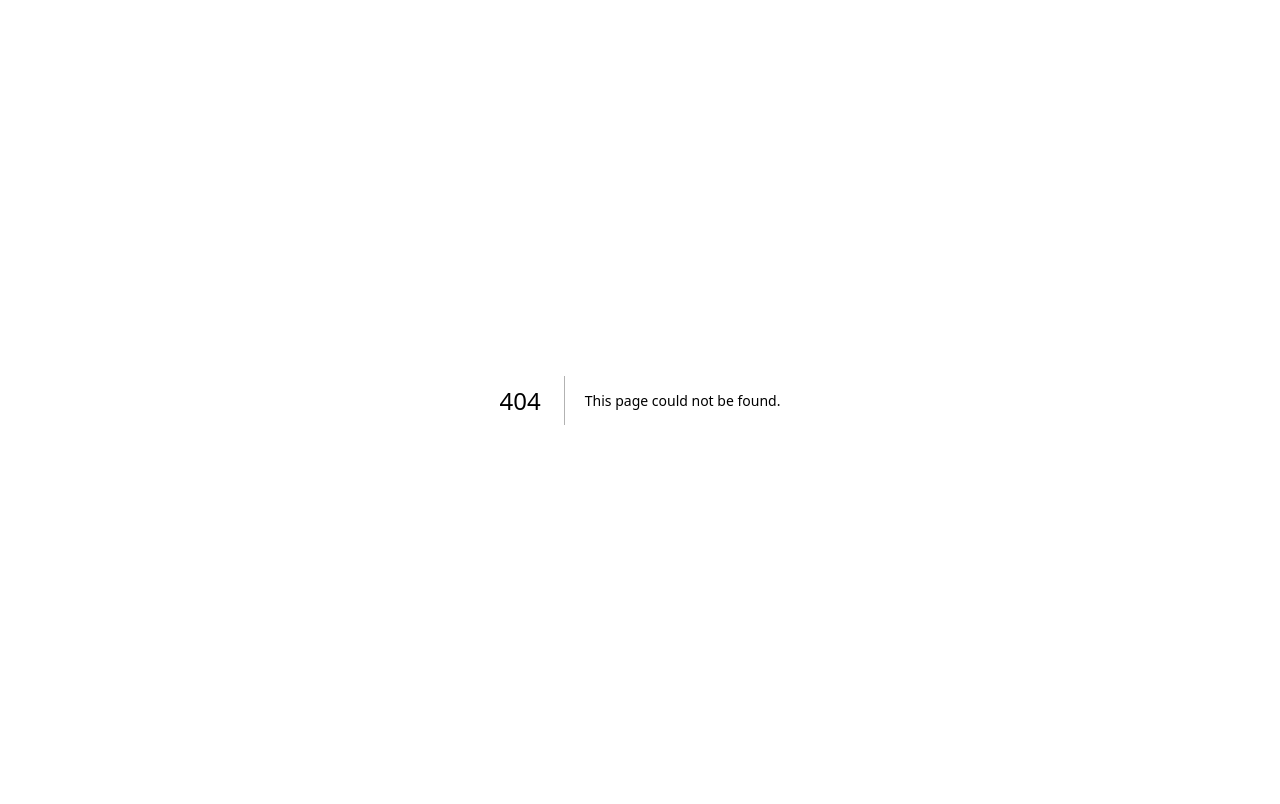
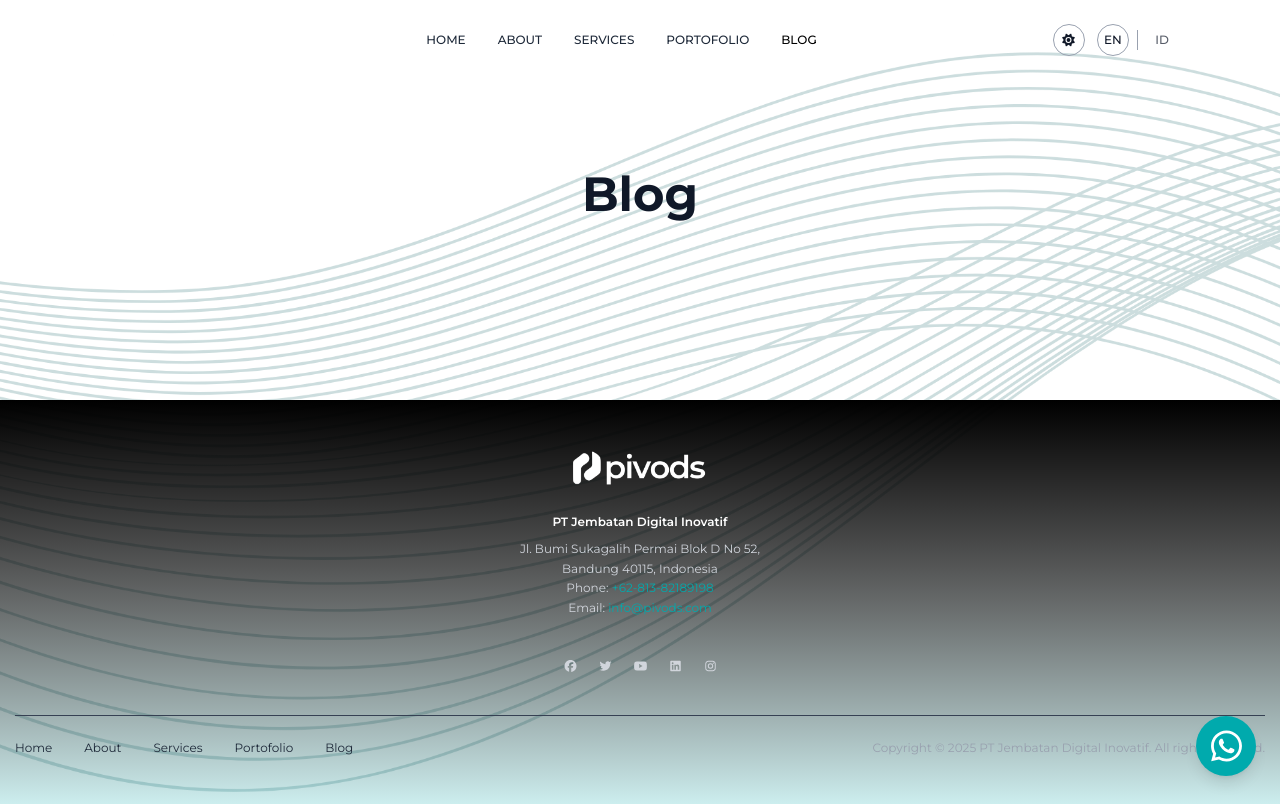
Before and after one commit to Rafibintang22/pivods-landing-page, a Next.js app: page /blog in a window 1280 px wide. Before the commit this address had no page. Built offline with nearby package versions, Linux system fonts and the light colour scheme.

Commit message:
update :

```diff
--- /dev/null
+++ b/src/app/blog/page.jsx
@@ -0,0 +1,34 @@
+"use client";
+
+import { Nav, WhatsAppButton } from "@/components/global";
+import { Footer } from "@/components/section";
+import Image from "next/image";
+
+export default function Blog() {
+    return (
+        <>
+            <Nav />
+            <main>
+                <section className="h-[35vh] lg:h-[50vh] w-full flex justify-center items-center">
+                    <Image
+                        src="/Wave-line.png"
+                        alt="background-wave"
+                        fill
+                        className="object-cover -z-10 opacity-20"
+                        priority
+                    />
+
+                    <div className="container flex flex-col items-center">
+                        <h1 className="text-3xl md:text-5xl font-bold mb-3 text-gray-900 dark:text-gray-100">
+                            Blog
+                        </h1>
+                        <p className="font-semibold text-center"></p>
+                    </div>
+                </section>
+
+                <Footer />
+            </main>
+            <WhatsAppButton />
+        </>
+    );
+}
--- a/src/components/button.js
+++ b/src/components/global/Button.jsx
@@ -1,4 +1,4 @@
-export function Button({ children, className, ...props }) {
+export default function Button({ children, className, ...props }) {
     return (
         <button
             className={`transition-all duration-200 font-medium cursor-pointer ${className}`}
--- a/src/components/global/Nav.jsx
+++ b/src/components/global/Nav.jsx
@@ -1,12 +1,12 @@
 "use client";
 import Link from "next/link";
-import { Button } from "../button";
 import Image from "next/image";
 import { useEffect, useState } from "react";
 import { FontAwesomeIcon } from "@fortawesome/react-fontawesome";
 import { faBars, faMoon, faSun, faTimes } from "@fortawesome/free-solid-svg-icons";
 import { useTheme } from "next-themes";
 import { usePathname } from "next/navigation";
+import { Button } from ".";
 
 function Nav({ className }) {
     const [isScrolled, setIsScrolled] = useState(false);
@@ -26,7 +26,7 @@ function Nav({ className }) {
         { name: "About", href: "/about" },
         { name: "Services", href: "#" },
         { name: "Portofolio", href: "#" },
-        { name: "Blog", href: "#" },
+        { name: "Blog", href: "/blog" },
     ];
 
     return (
--- a/src/components/global/index.js
+++ b/src/components/global/index.js
@@ -1,4 +1,5 @@
 import Nav from "./Nav";
 import WhatsAppButton from "./WhatsAppButton";
+import Button from "./Button";
 
-export { Nav, WhatsAppButton }
+export { Nav, WhatsAppButton, Button };
--- a/src/components/ui/sticky-scroll-reveal.jsx
+++ b/src/components/ui/sticky-scroll-reveal.jsx
@@ -28,24 +28,53 @@ export const StickyScroll = ({ content, contentClassName }) => {
     });
 
     return (
-        <motion.div ref={containerRef} className="relative flex justify-between gap-5 mt-12">
-            <div className="max-w-2xl flex-1">
+        <motion.div
+            ref={containerRef}
+            className="relative flex flex-col lg:flex-row justify-between gap-5 mt-12"
+        >
+            <div className="w-full lg:max-w-2xl flex-1">
                 {content.map((item, index) => (
-                    <div key={index} className={`${index !== content.length - 1 ? "mb-52" : ""}`}>
+                    <div
+                        key={index}
+                        className={`${index !== content.length - 1 ? "mb-20 lg:mb-52" : ""}`}
+                    >
                         <motion.h2
                             initial={{ opacity: 0 }}
                             animate={{ opacity: activeCard === index ? 1 : 0.3 }}
-                            className="text-xl font-bold text-slate-100"
+                            className="text-md md:text-xl font-bold text-slate-100"
                         >
                             {item.title}
                         </motion.h2>
                         <motion.p
                             initial={{ opacity: 0 }}
                             animate={{ opacity: activeCard === index ? 1 : 0.3 }}
-                            className="text-kg mt-3 max-w-sm text-slate-300"
+                            className="text-xs mt-3 max-w-full md:max-w-sm text-slate-300 leading-relaxed"
                         >
                             {item.description}
                         </motion.p>
+
+                        {/* Sticky Card for mobile/tablet */}
+                        <div className="mt-6 block lg:hidden">
+                            <div className="relative rounded-xl border p-2 md:rounded-3xl md:p-4">
+                                <GlowingEffect
+                                    blur={0}
+                                    borderWidth={3}
+                                    spread={80}
+                                    glow={true}
+                                    disabled={false}
+                                    proximity={64}
+                                    inactiveZone={0.01}
+                                />
+                                <div className="bg-white/10 backdrop-blur-[2px] relative flex flex-col gap-6 overflow-hidden rounded-3xl p-4 md:p-6 dark:shadow-[0px_0px_27px_0px_#2D2D2D]">
+                                    <div className="w-fit rounded-lg border border-gray-600 p-2">
+                                        <FontAwesomeIcon icon={faPeace} />
+                                    </div>
+                                    <h2 className="text-sm md:text-base dark:text-neutral-400 [&_b]:font-semibold [&_strong]:font-semibold">
+                                        {item.content ?? null}
+                                    </h2>
+                                </div>
+                            </div>
+                        </div>
                     </div>
                 ))}
             </div>
@@ -71,7 +100,7 @@ export const StickyScroll = ({ content, contentClassName }) => {
                                     <FontAwesomeIcon icon={faPeace} />
                                 </div>
                                 <div className="space-y-3">
-                                    <h2 className="font-sans text-sm/[1.125rem] text-black md:text-base/[1.375rem] dark:text-neutral-400 [&_b]:md:font-semibold [&_strong]:md:font-semibold">
+                                    <h2 className="text-sm/[1.125rem] text-black md:text-base/[1.375rem] dark:text-neutral-400 [&_b]:md:font-semibold [&_strong]:md:font-semibold">
                                         {content[activeCard].content ?? null}
                                     </h2>
                                 </div>
```
Also changed, not shown: src/components/section/FreeConsultation.jsx (+7 -10 lines), src/components/section/Hero.jsx (+9 -26 lines), src/app/about/page.jsx (renamed from src/app/about/page.js).
